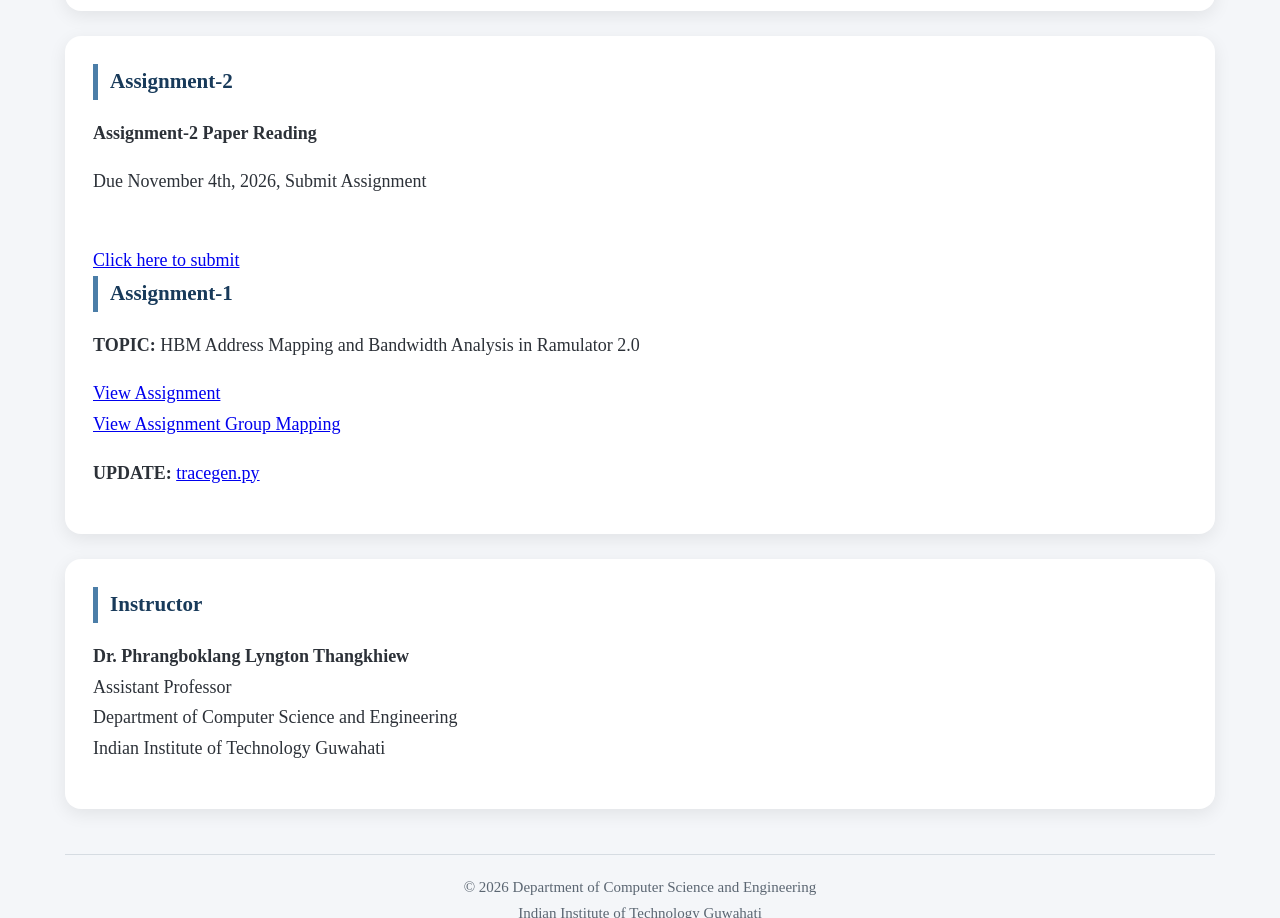
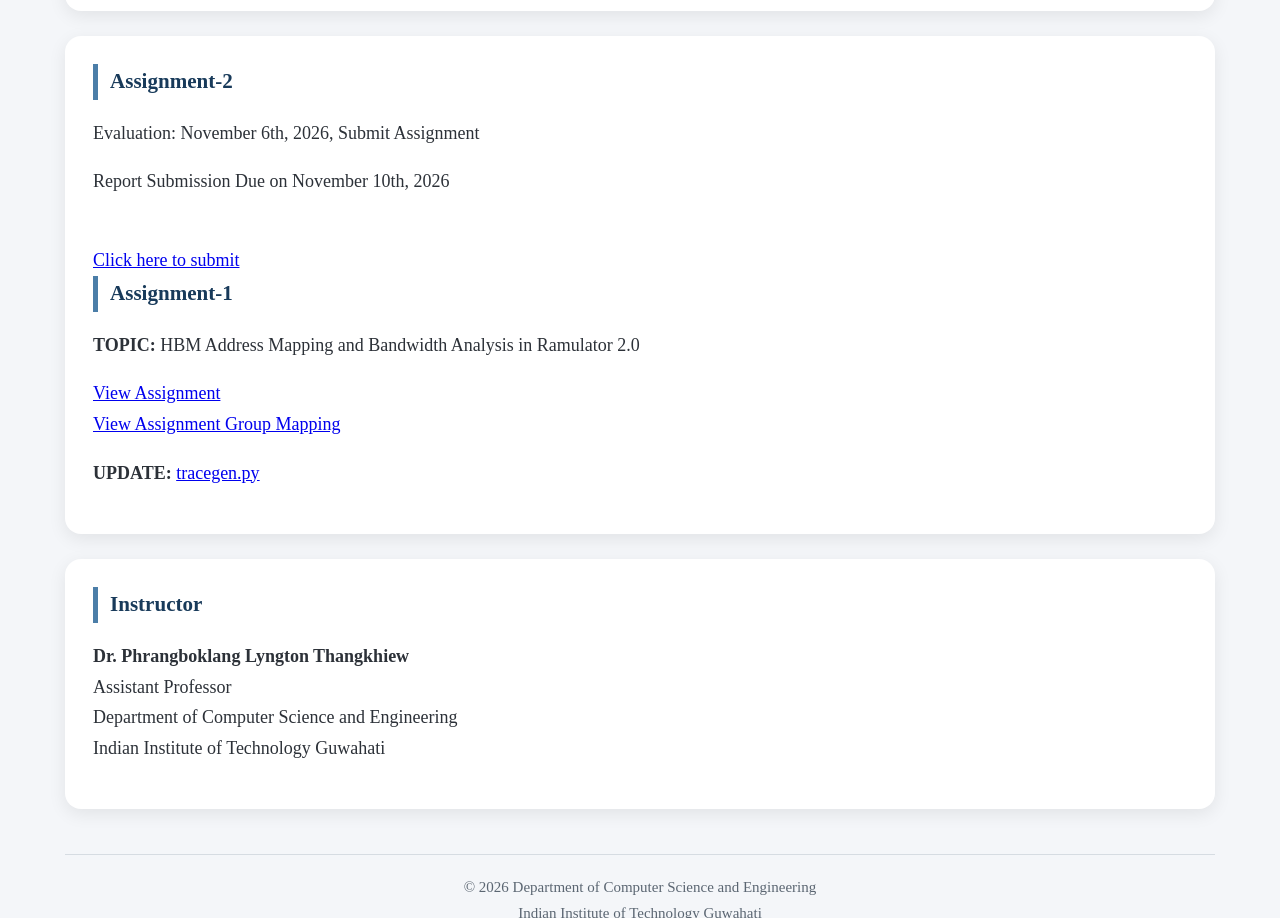
Before and after one commit to iit-plt/cs5290, a plain HTML site: page index.html in a window 1280 px wide. Shown: the part 4038-4956 px from the top of the page. Drawn offline with Linux system fonts and the light colour scheme.

Commit message:
Update index.html

```diff
--- a/index.html
+++ b/index.html
@@ -162,9 +162,8 @@
     <section class="card">
 
         <h3>Assignment-2</h3>
-
-            <p><strong> Assignment-2 Paper Reading </strong> </p>
-            <p>Due November 4th, 2026, Submit Assignment</p>
+            <p>Evaluation: November 6th, 2026, Submit Assignment</p>
+            <p>Report Submission Due on November 10th, 2026</p>
             <br>
             <a href="https://forms.cloud.microsoft/r/RWCpkVPU0C">Click here to submit</a>
 
```
